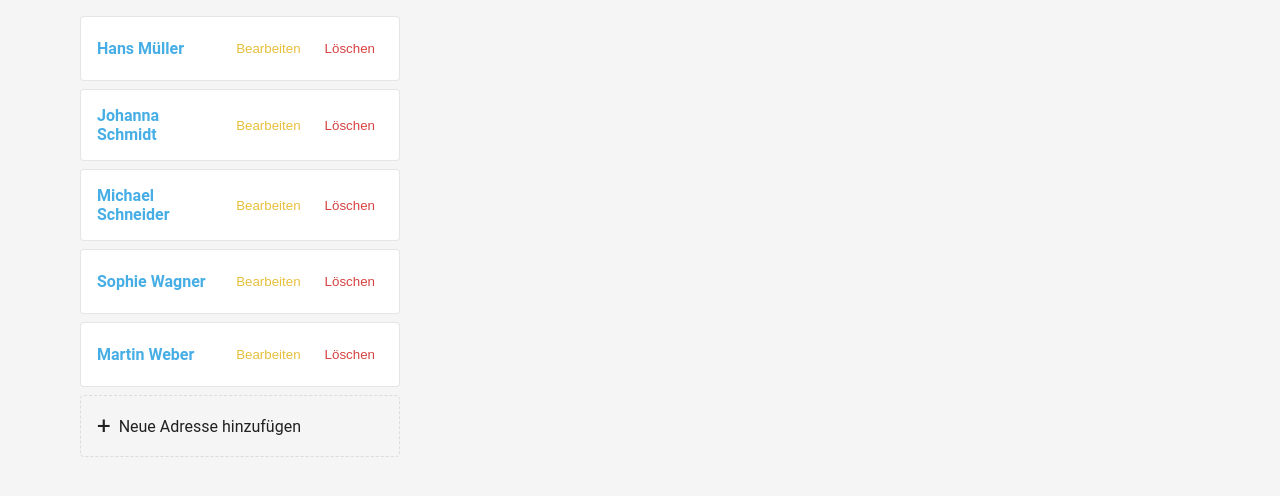
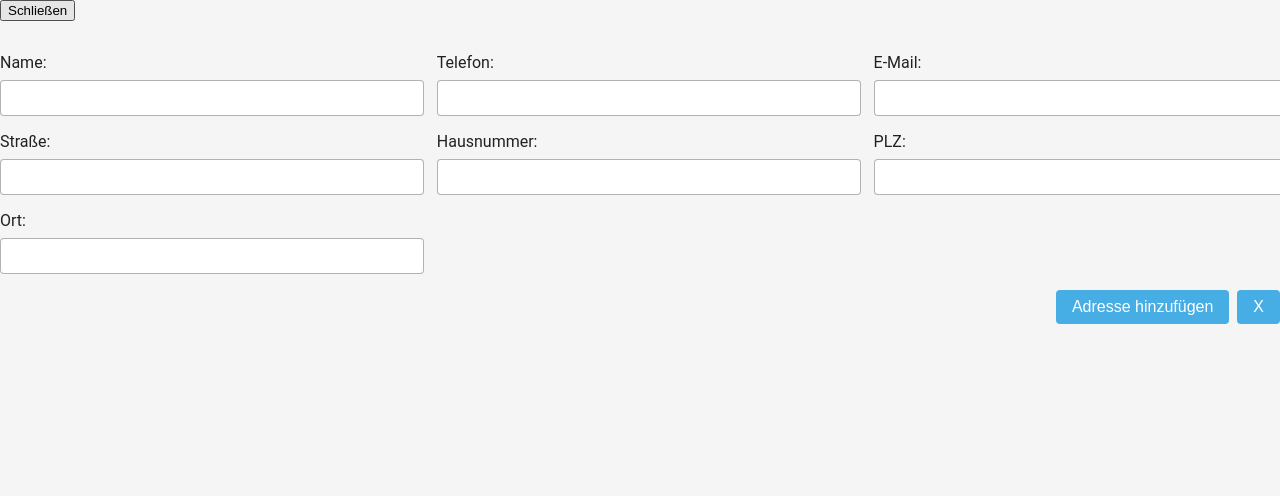
Before and after one commit to dnwebdesign/mt-addressbook, an Angular app: page /address-form in a window 1280 px wide. Before the commit this address led to /. Shown: the top 496 px of the page. Built offline with nearby package versions, Linux system fonts and the light colour scheme.

Commit message:
layout changed: AddressForm and AddressDetails components are accessable via routing

```diff
--- a/src/app/address-list/address-details/address-details.component.html
+++ b/src/app/address-list/address-details/address-details.component.html
@@ -1,3 +1,4 @@
+<button routerLink="/">Schließen</button>
 <div *ngIf="address" class="address-details">
     <h3>{{ address.name }}</h3>
     <p>{{ address.street }} {{ address.streetNo }}</p>
--- a/src/app/address-list/address-details/address-details.component.ts
+++ b/src/app/address-list/address-details/address-details.component.ts
@@ -1,5 +1,7 @@
 import {Component, OnInit, Input} from '@angular/core';
 import {Address} from '../../shared/address.model';
+import {ActivatedRoute} from '@angular/router';
+import {AddressService} from "../../shared/address.service";
 
 @Component({
     selector: 'mt-address-details',
@@ -8,4 +10,15 @@ import {Address} from '../../shared/address.model';
 })
 export class AddressDetailsComponent {
     @Input() address: Address | null = null;
+
+    constructor(private addressService: AddressService, private route: ActivatedRoute) {
+    }
+
+    ngOnInit(): void {
+        this.route.params.subscribe(params => {
+            const id = +params['id'];
+            this.address = this.addressService.getAddressById(id);
+        });
+    }
+
 }
--- a/src/app/address-list/address-form/address-form.component.html
+++ b/src/app/address-list/address-form/address-form.component.html
@@ -1,3 +1,4 @@
+<button routerLink="/">Schließen</button>
 <form (ngSubmit)="addAddress()" class="address-form">
     <div class="address-form__field">
         <label class="address-form__field__label" for="input-name">Name:</label>
--- a/src/app/address-list/address-list.component.html
+++ b/src/app/address-list/address-list.component.html
@@ -8,19 +8,21 @@
                 </div>
                 <div class="address-list__item__actions">
                     <button (click)="onEditAddress(address)"
-                            class="address-list__item__actions__button address-list__item__actions__edit">Bearbeiten
+                            class="address-list__item__actions__button address-list__item__actions__edit">
+                        <span class="material-icons">edit</span>
                     </button>
                     <button (click)="onDeleteAddress(address.id)"
-                            class="address-list__item__actions__button address-list__item__actions__delete">Löschen
+                            class="address-list__item__actions__button address-list__item__actions__delete">
+                        <span class="material-icons">delete_forever</span>
                     </button>
                 </div>
             </li>
-            <li (click)="toggleAddressForm()" *ngIf="!showAddressForm" class="address-list__add">
-                <span class="address-list__add__icon">+</span>
-                <span class="address-list__add__text">Neue Adresse hinzufügen</span>
+            <li class="address-list__add">
+                <a class="address-list__add_link" routerLink="/address-form">
+                    <span class="address-list__add__link__icon material-icons">add</span>
+                    <span class="address-list__add__link__text">Neue Adresse hinzufügen</span>
+                </a>
             </li>
         </ul>
-        <mt-address-form (closeAddressForm)="toggleAddressForm()" *ngIf="showAddressForm"></mt-address-form>
     </div>
-    <mt-address-details *ngIf="selectedAddress" [address]="selectedAddress"></mt-address-details>
 </div>
--- a/src/app/address-list/address-list.component.scss
+++ b/src/app/address-list/address-list.component.scss
@@ -1,10 +1,4 @@
 @import '../styles/variables';
-
-.container {
-  display: grid;
-  flex-direction: row;
-  grid-template-columns: 30% 70%;
-  grid-gap: $padding-large;
 
 .address-list {
   list-style: none;
@@ -70,8 +64,8 @@
       background-color: rgba(0, 0, 0, 0.05);
     }
 
+    &__link {
       &__icon {
-        font-size: 24px;
         margin-right: $margin-small;
       }
     }
--- a/src/app/address-list/address-list.component.ts
+++ b/src/app/address-list/address-list.component.ts
@@ -2,6 +2,7 @@ import {Component, EventEmitter, OnInit, Output} from '@angular/core';
 import {Address} from "../shared/address.model";
 import {AddressService} from "../shared/address.service";
 import {AddressInput} from "../shared/address-input";
+import {Router} from "@angular/router";
 
 @Component({
     selector: 'mt-address-list',
@@ -15,7 +16,7 @@ export class AddressListComponent implements OnInit {
     @Output() addressAdded = new EventEmitter<void>();
     selectedAddress: Address | null = null;
 
-    constructor(private addressService: AddressService) {
+    constructor(private addressService: AddressService, private router: Router) {
     }
 
     ngOnInit(): void {
@@ -32,7 +33,7 @@ export class AddressListComponent implements OnInit {
     }
 
     selectAddress(id: number): void {
-        this.selectedAddress = this.addressService.getAddressById(id);
+        this.router.navigate(['/address-details', id]);
     }
 
     toggleAddressForm() {
--- a/src/app/app-routing.module.ts
+++ b/src/app/app-routing.module.ts
@@ -1,9 +1,13 @@
 import {NgModule} from '@angular/core';
 import {RouterModule, Routes} from '@angular/router';
 import {AddressListComponent} from "./address-list/address-list.component";
+import {AddressFormComponent} from "./address-list/address-form/address-form.component";
+import {AddressDetailsComponent} from "./address-list/address-details/address-details.component";
 
 const routes: Routes = [
     {path: '', component: AddressListComponent},
+    {path: 'address-form', component: AddressFormComponent},
+    {path: 'address-details/:id', component: AddressDetailsComponent},
 ];
 
 @NgModule({
--- a/src/app/app.component.html
+++ b/src/app/app.component.html
@@ -1 +1 @@
-<mt-address-list></mt-address-list>
+<router-outlet></router-outlet>
```
Also changed, not shown: src/app/app.module.ts (+10 -9 lines). Lines whose indentation alone changed are shown as unchanged.
